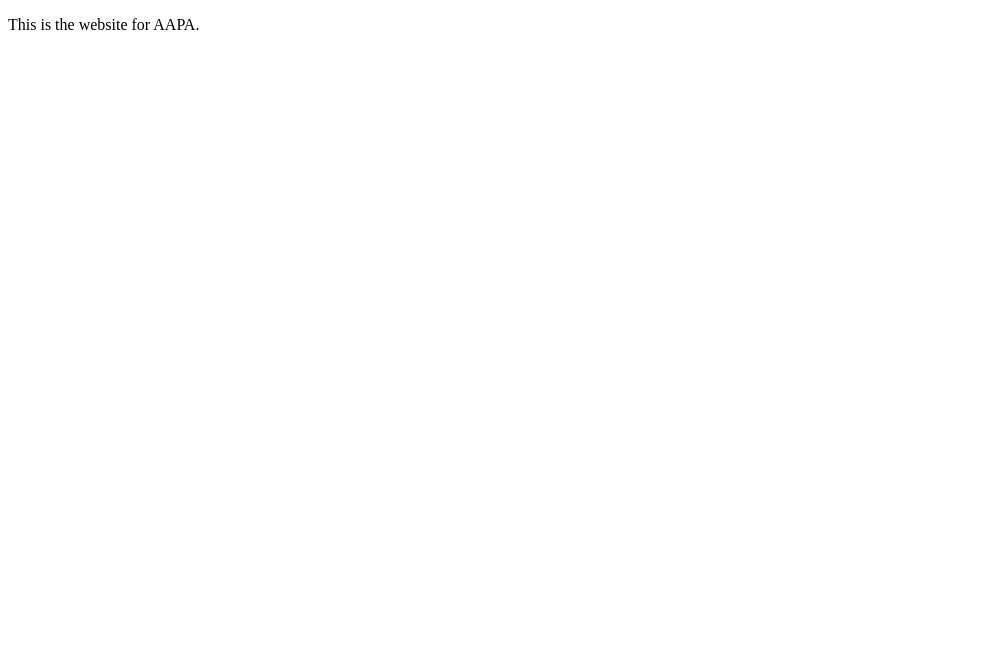
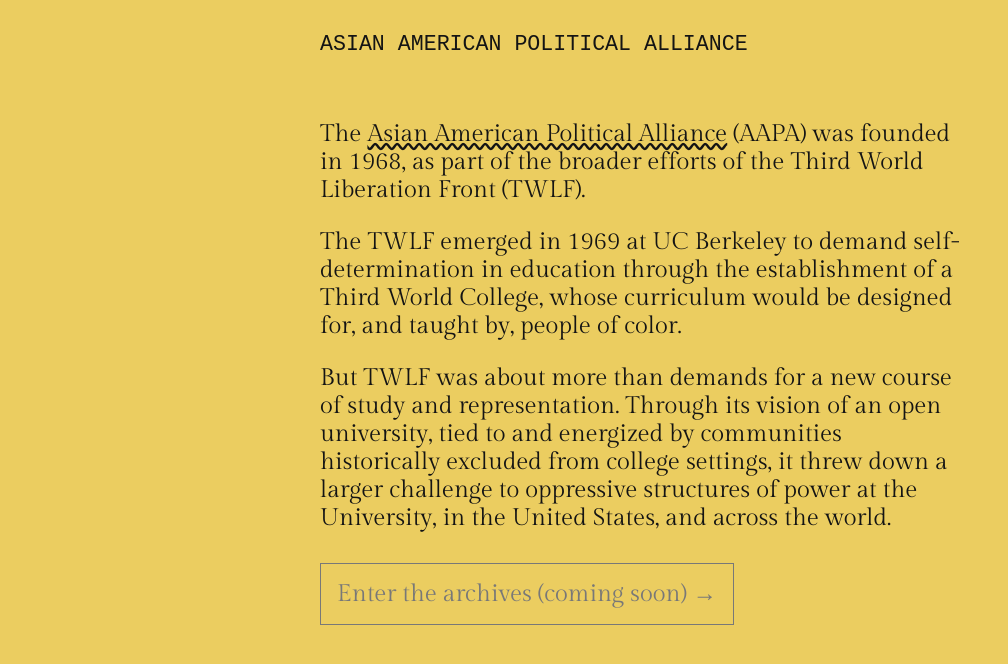
Before and after one commit to dcao/aapa, an Eleventy site: page website/index.md in a window 1280 px wide. Shown: the whole page, without its empty margins (0-1008 px from the left). Built offline with nearby package versions, Linux system fonts and the light colour scheme; Eleventy itself is replaced by a stand-in of ours; files that its build step writes are made by us from their sources; a web font is replaced by a local one.

Commit message:
add stuff

```diff
--- a/package.json
+++ b/package.json
@@ -1,4 +1,7 @@
 {
+    "scripts": {
+        "serve": "npx @11ty/eleventy --serve"
+    },
     "dependencies": { "@11ty/eleventy": "^3.0.0" },
     "devDependencies": {},
     "type": "module"
--- /dev/null
+++ b/website/_layouts/base.liquid
@@ -0,0 +1,17 @@
+<!DOCTYPE html>
+<html>
+    <head>
+        <link rel="stylesheet" href="/assets/styles.css">
+        <meta name="viewport" content="width=device-width, initial-scale=1" />
+    </head>
+
+    <body>
+        <header class="container">
+            ASIAN AMERICAN POLITICAL ALLIANCE
+        </header>
+
+        <main>
+            {{ content }}
+        </main>
+    </body>
+</html>
--- a/website/_layouts/base.njk
+++ /dev/null
@@ -1,10 +0,0 @@
-<!DOCTYPE html>
-<html>
-    <head>
-        <link rel="stylesheet" href="/assets/styles.css">
-    </head>
-
-    <body>
-        {{ content | safe }}
-    </body>
-</html>
--- a/website/assets/styles.css
+++ b/website/assets/styles.css
@@ -0,0 +1,64 @@
+/* @import url('https://fonts.googleapis.com/css2?family=IBM+Plex+Sans:ital,wght@0,100;0,200;0,300;0,400;0,500;0,600;0,700;1,100;1,200;1,300;1,400;1,500;1,600;1,700&display=swap'); */
+@import url('https://fonts.googleapis.com/css2?family=Xanh+Mono:ital@0;1&display=swap');
+@import url('https://fonts.googleapis.com/css2?family=Gilda+Display&display=swap');
+
+/*
+ * First, let's define some global variables that we can reference later on in this style.
+ */
+:root {
+    /* Our serif font, used for display body text */
+    --serif-font: "Gilda Display", serif;
+
+    /* Our sans font, used for headers. */
+    --sans-font: "Xanh Mono", monospace;
+
+    /* Our monospace font, used for accenting. */
+    --mono-font: "Xanh Mono", monospace;
+
+    /* Our colors. */
+    --yellow: rgb(235, 205, 96);
+    --black: rgb(20, 20, 20);
+    --gray: rgb(120, 120, 120);
+}
+
+
+/*
+ * The body should be
+ */
+body {
+    font-family: var(--serif-font);
+
+    background-color: var(--yellow);
+    color: var(--black);
+}
+
+header {
+    font-family: var(--sans-font);
+    font-size: 1.35rem;
+
+    margin-top: 2rem;
+}
+
+.container {
+    max-width: 40rem;
+    margin-left: auto;
+    margin-right: auto;
+}
+
+#aapa-description {
+    margin-top: 4rem;
+    font-size: 1.5rem;
+
+    font-weight: 500;
+}
+
+.wavy {
+    text-decoration-style: wavy;
+    text-decoration-line: underline;
+}
+
+a.btn-action-disabled {
+    padding: 1rem;
+    border: 1px solid var(--gray);
+    color: var(--gray);
+}
--- a/website/index.md
+++ b/website/index.md
@@ -2,4 +2,9 @@
 layout: base
 ---
 
-This is the website for AAPA.
+<div class="container" id="aapa-description">
+    <p>The <span class="wavy">Asian American Political Alliance</span> (AAPA) was founded in 1968, as part of the broader efforts of the Third World Liberation Front (TWLF).</p>
+    <p>The TWLF emerged in 1969 at UC Berkeley to demand self-determination in education through the establishment of a Third World College, whose curriculum would be designed for, and taught by, people of color.</p>
+    <p>But TWLF was about more than demands for a new course of study and representation. Through its vision of an open university, tied to and energized by communities historically excluded from college settings, it threw down a larger challenge to oppressive structures of power at the University, in the United States, and across the world.</p>
+    <p style="padding-top: 1.5rem;"><a class="btn-action-disabled">Enter the archives (coming soon) →</a></p>
+</div>
```
Also changed, not shown: 1 other file.
